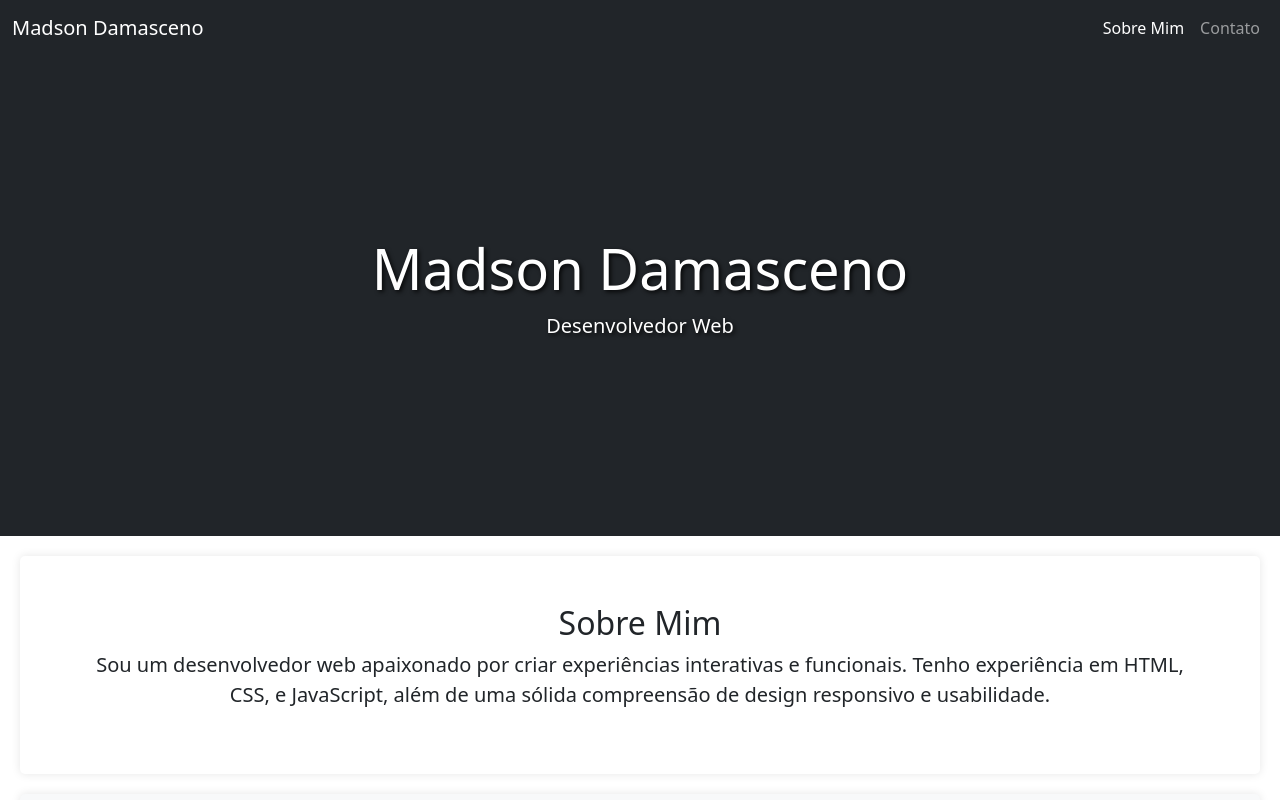
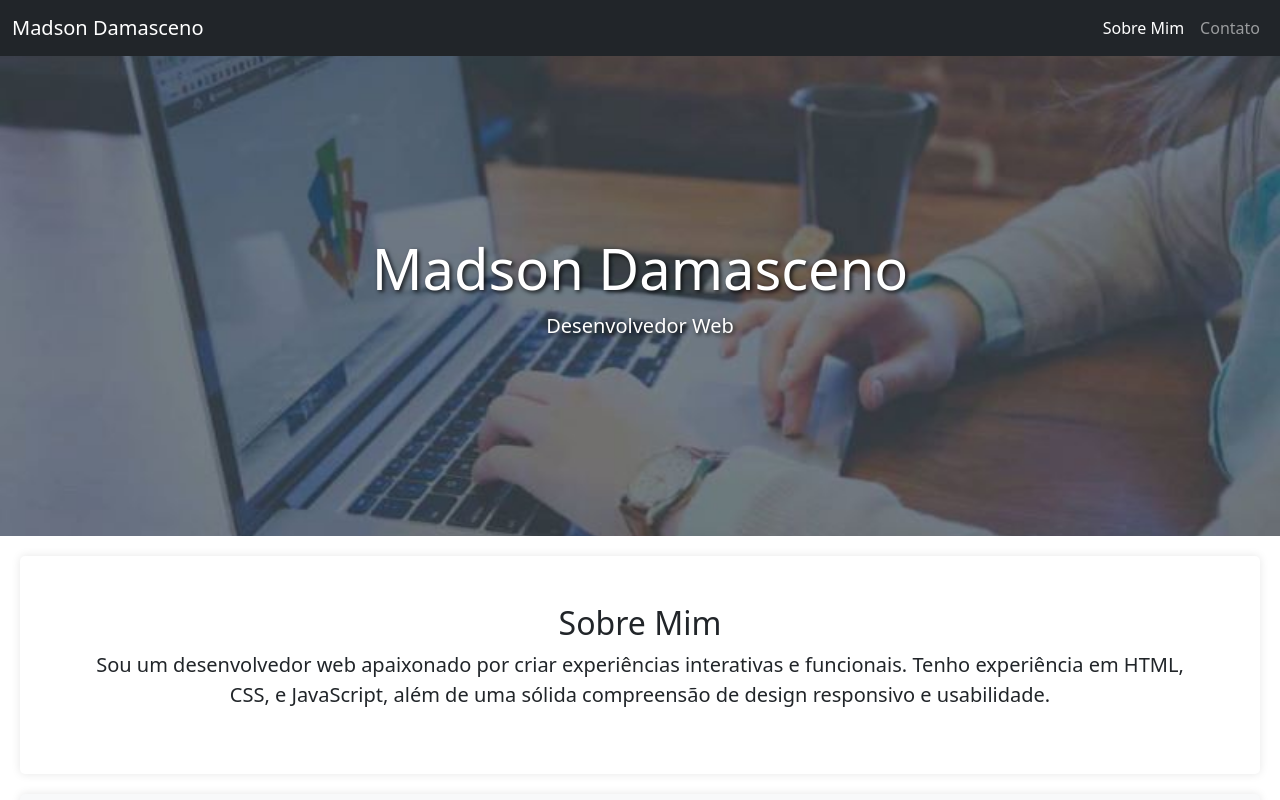
Before and after one commit to madson127/madson127.github.io, a plain HTML site: page index.html in a window 1280 px wide. Shown: the top 800 px of the page. Drawn offline with nearby package versions, Linux system fonts and the light colour scheme.

Commit message:
Update index.html

```diff
--- a/index.html
+++ b/index.html
@@ -7,7 +7,7 @@
     <link href="https://cdn.jsdelivr.net/npm/bootstrap@5.3.0/dist/css/bootstrap.min.css" rel="stylesheet">
     <style>
         #header {
-            background: url('img/showcase.jpg') no-repeat center center;
+            background: url('showcase.jpg') no-repeat center center;
             background-size: cover;
             height: 60vh;
             display: flex;
```
